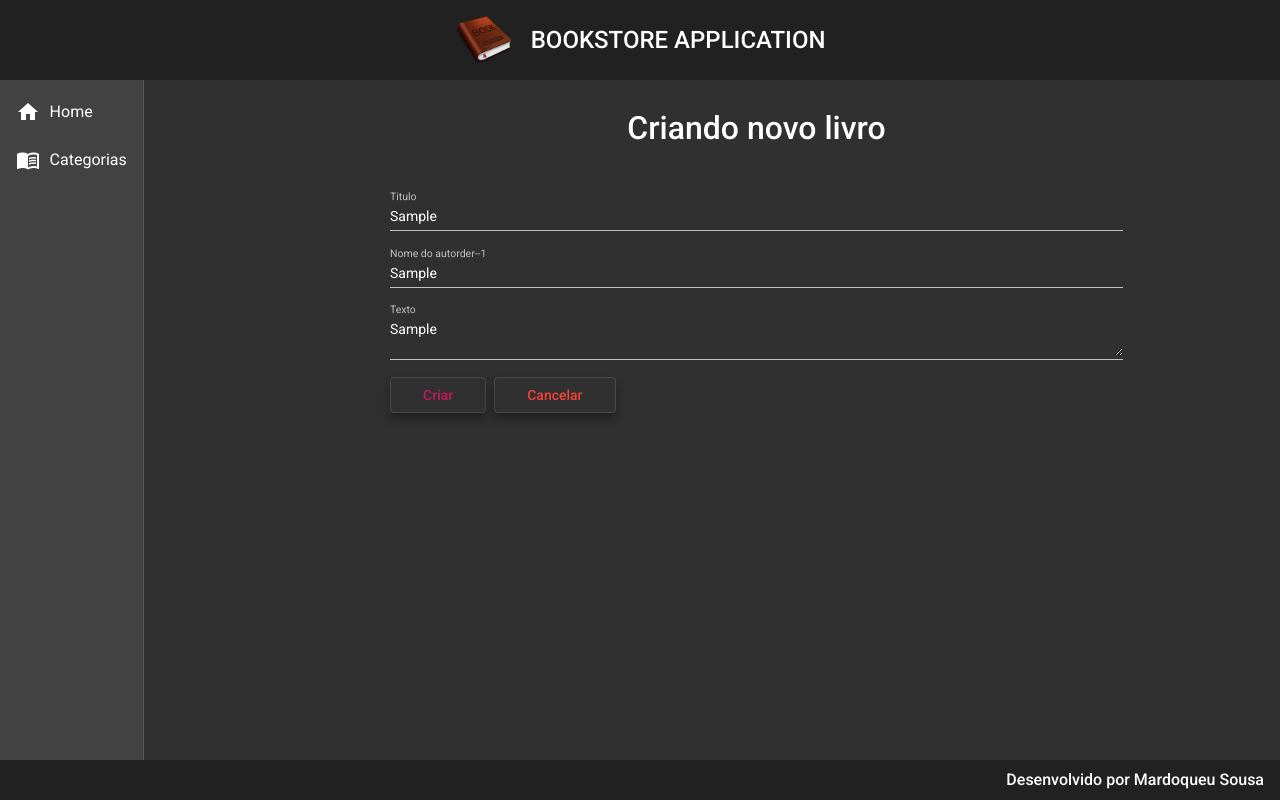
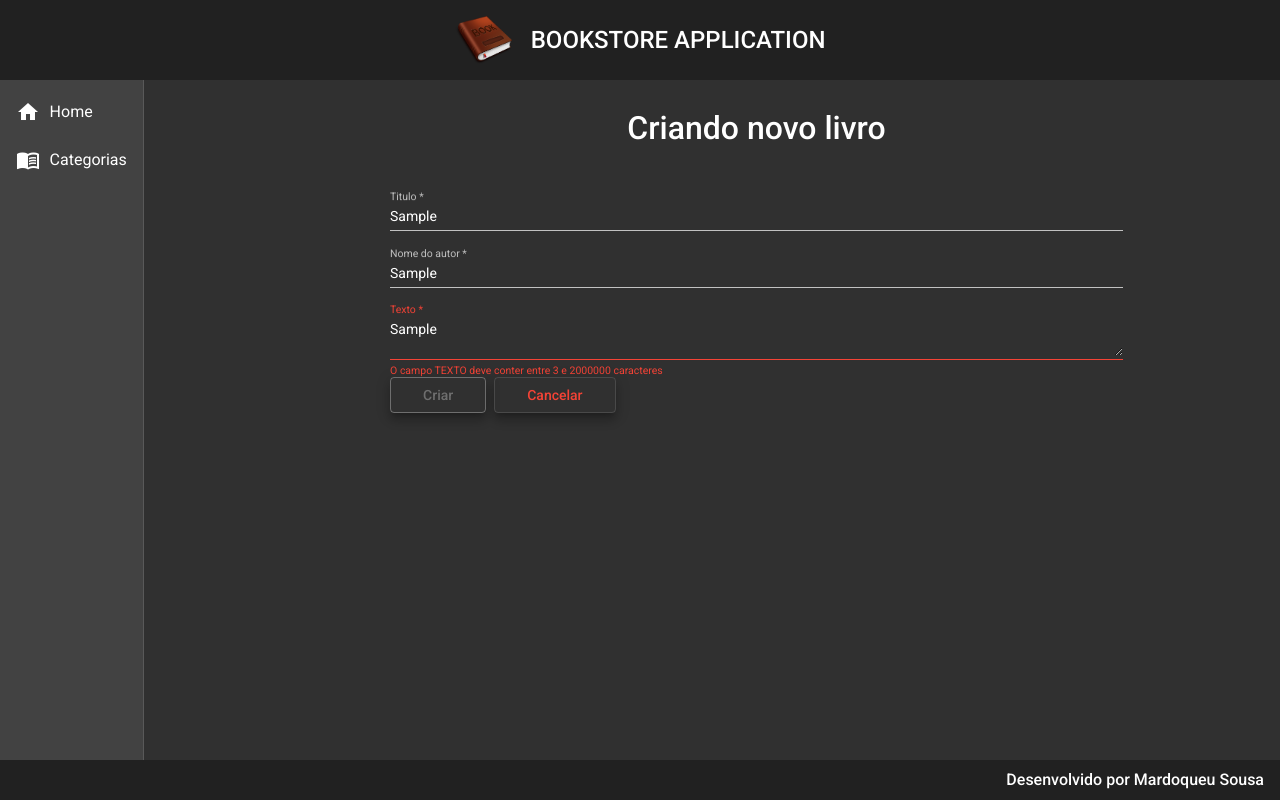
Before and after one commit to Mardoqueu/bookstore-front, an Angular app: page /categorias/1/livros/create in a window 1280 px wide. Both pictures are taken after typing "Sample", "Sample", "Sample" into the empty fields and a click on the button "Cancelar". Built offline with nearby package versions, Linux system fonts and the light colour scheme.

Commit message:
Componente LIVRO-CREATE: Implementando validacao nos formularios

```diff
--- a/src/app/app.module.ts
+++ b/src/app/app.module.ts
@@ -19,7 +19,7 @@ import { MatTableModule } from "@angular/material/table";
 import { MatButtonModule } from "@angular/material/button";
 import { CategoriaReadComponent } from "./components/views/categoria/categoria-read/categoria-read.component";
 import { CategoriaCreateComponent } from './components/views/categoria/categoria-create/categoria-create.component';
-import { FormsModule } from "@angular/forms";
+import { FormsModule, ReactiveFormsModule } from "@angular/forms";
 import {MatInputModule} from '@angular/material/input';
 import {MatFormFieldModule} from '@angular/material/form-field';
 import {MatSnackBarModule} from '@angular/material/snack-bar';
@@ -58,7 +58,8 @@ import { LivroCreateComponent } from './components/views/livro/livro-create/livr
     FormsModule,
     MatInputModule,
     MatFormFieldModule,
-    MatSnackBarModule
+    MatSnackBarModule,
+    ReactiveFormsModule
   ],
   providers: [],
   bootstrap: [AppComponent],
--- a/src/app/components/views/livro/livro-create/livro-create.component.html
+++ b/src/app/components/views/livro/livro-create/livro-create.component.html
@@ -3,21 +3,24 @@
 
     <mat-form-field class="form">
         <mat-label>Titulo</mat-label>
-        <input matInput  matInput type="text" name="titulo" placeholder="Ex: O SENHOR DOS ANÉIS" maxlength="100">
+        <input matInput [formControl]="titulo" required matInput type="text" name="titulo" placeholder="Ex: O SENHOR DOS ANÉIS" maxlength="100">
+        <mat-error *ngIf="titulo.invalid">{{ getMessage() }}</mat-error>
     </mat-form-field>
 
     <mat-form-field class="form">
-        <mat-label>Nome do autorder--1</mat-label>
-        <input matInput  matInput type="text" name="nome_autor" placeholder="Ex: J.R.R. TOLKIEN" maxlength="100">
+        <mat-label>Nome do autor</mat-label>
+        <input matInput [formControl]="nome_autor" required matInput type="text" name="nome_autor" placeholder="Ex: J.R.R. TOLKIEN" maxlength="100">
+        <mat-error *ngIf="nome_autor.invalid">{{ getMessage() }}</mat-error>
     </mat-form-field>
 
     <mat-form-field class="form">
         <mat-label>Texto</mat-label>
-        <textarea matInput type="text" name="texto" placeholder="Ex: Lorem ipsum" maxlength="2000000"></textarea>
+        <textarea matInput [formControl]="texto" required  type="text" name="texto" placeholder="Ex: Lorem ipsum" maxlength="2000000"></textarea>
+        <mat-error *ngIf="texto.invalid">{{ getMessage() }}</mat-error>
     </mat-form-field>
 
     <div class="buttons">
-        <button class="mat-elevation-z8" mat-stroked-button color="primary">Criar</button>
+        <button [disabled]="getMessage()" class="mat-elevation-z8" mat-stroked-button color="primary">Criar</button>
         <button class="mat-elevation-z8" mat-stroked-button color="warn">Cancelar</button>
     </div>
 </form>
--- a/src/app/components/views/livro/livro-create/livro-create.component.ts
+++ b/src/app/components/views/livro/livro-create/livro-create.component.ts
@@ -1,4 +1,5 @@
 import { Component, OnInit } from '@angular/core';
+import { FormControl, Validators } from '@angular/forms';
 
 @Component({
   selector: 'app-livro-create',
@@ -7,9 +8,28 @@ import { Component, OnInit } from '@angular/core';
 })
 export class LivroCreateComponent implements OnInit {
 
+  titulo = new FormControl('', [Validators.minLength(3)])
+  nome_autor = new FormControl('', [Validators.minLength(3)])
+  texto = new FormControl('', [Validators.minLength(10)])
+
   constructor() { }
 
   ngOnInit(): void {
   }
 
+  getMessage(){
+    if(this.titulo.invalid){
+      return 'O campo TITULO deve conter entre 3 e 100 caracteres';
+    }
+
+    if(this.nome_autor.invalid){
+      return 'O campo AUTOR deve conter entre 3 e 100 caracteres';
+    }
+
+    if(this.texto.invalid){
+      return 'O campo TEXTO deve conter entre 3 e 2000000 caracteres';
+    }
+    return false;
+  }
+
 }
```
